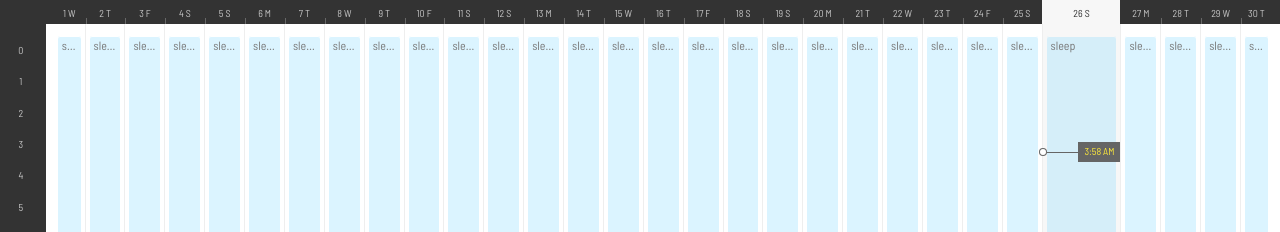
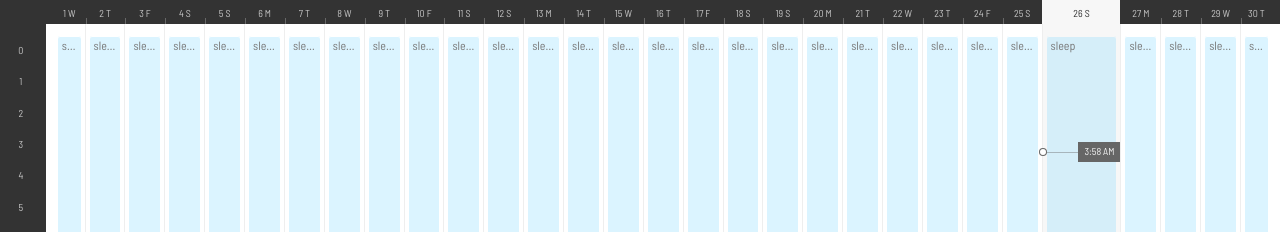
Before and after one commit to vincentbollaert/get-shit-done, a React app in the folder client/: page / in a window 1280 px wide. Shown: the top 232 px of the page. Built offline with nearby package versions, Linux system fonts and the light colour scheme.

Commit message:
styled current time some more

```diff
--- a/client/src/pages/Home/CurrentTime.jsx
+++ b/client/src/pages/Home/CurrentTime.jsx
@@ -4,7 +4,7 @@ import differenceInMinutes from 'date-fns/differenceInMinutes'
 import startOfToday from 'date-fns/startOfToday'
 import format from 'date-fns/format'
 import add from 'date-fns/add'
-import { WHITE } from '../../styles'
+import { WHITE, GRANITE_GRAY, WHITE_SMOKE } from '../../styles'
 
 const Wrap = styled.div`
   position: absolute;
@@ -13,7 +13,7 @@ const Wrap = styled.div`
   left: 0;
   display: flex;
   align-items: center;
-  border-bottom: 1px solid #656565;
+  border-bottom: 1px solid #65656569;
 
   &::before {
     content: '';
@@ -24,7 +24,7 @@ const Wrap = styled.div`
     height: 8px;
     background: ${WHITE};
     border-radius: 50%;
-    box-shadow: inset 0 0 0 1px #656565;
+    box-shadow: inset 0 0 0 1px ${GRANITE_GRAY};
   };
 `
 const Time = styled.span`
@@ -32,8 +32,8 @@ const Time = styled.span`
   right: 0;
   padding: 4px 6px;
   font-size: 10px;
-  background: #656565;
-  color: #FFEB3B;
+  background: ${GRANITE_GRAY};
+  color: ${WHITE_SMOKE};
 `
 const MINUTES_IN_DAY = 1440
 
```
